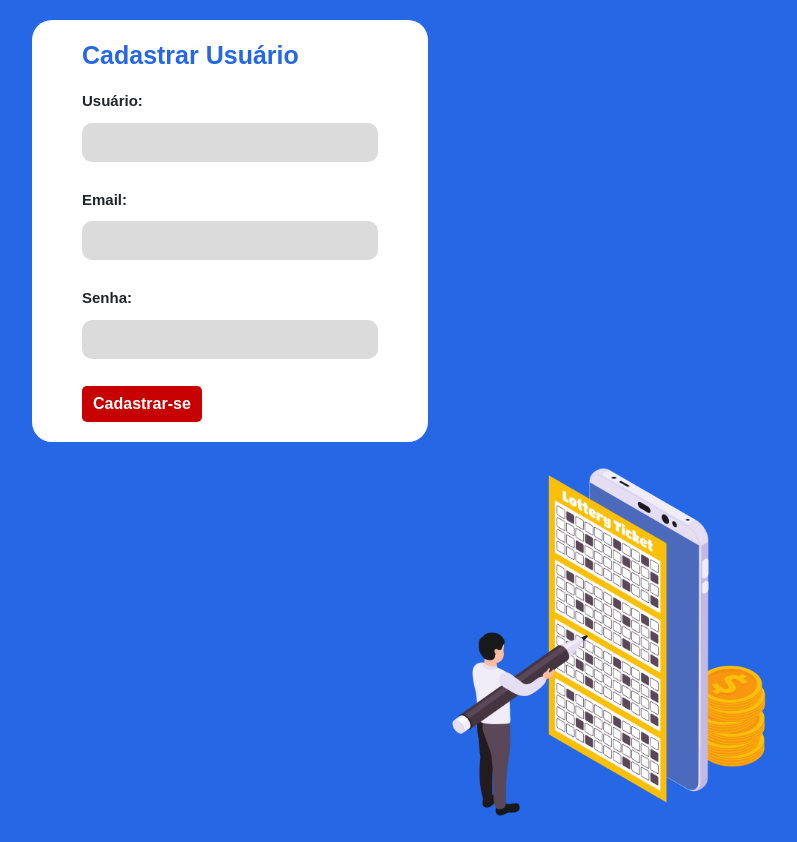
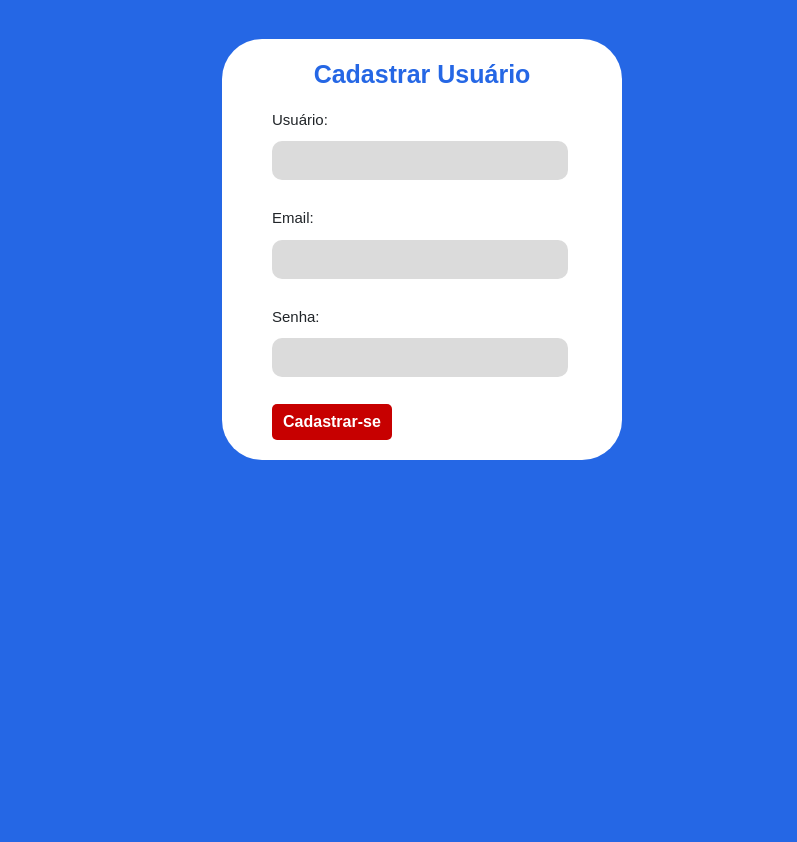
Before and after one commit to Odalag/SorteioS, a Django app: page /cadastro/ in a window 1280 px wide. Shown: the part 136-978 px from the top of the page, without its empty margins (218-1015 px from the left). After the commit the page ends 596 px from the top, so only its background shows below. Run offline with Django 4.2, Linux system fonts and the light colour scheme.

Commit message:
atualizações no cadastro

```diff
--- a/base/static/style.css
+++ b/base/static/style.css
@@ -41,12 +41,11 @@
   .form_cadastro {
     background-color: var(--color-white);
     max-width: 400px;
-    display: inline-block;
-    margin-top: 20px;
-    margin-left: 250px;
+    margin-top: 3%;
+    margin-left: auto;
+    margin-right: auto;
     padding: 20px 50px 20px 50px;
-    border-radius: 20px;
-    font-weight: bold;
+    border-radius: 40px;
     font-size: large;
   }
 
@@ -116,9 +115,11 @@
   .form_cadastro h1{
     font-weight: bold;
     font-size: 25px;
+    text-align: center;
+    font-family: inherit;
     color: var(--color-secundary);
-    font-family: Arial, Helvetica, sans-serif;
-    margin-bottom: 20px;  }
+    margin-bottom: 20px;
+  }
 
   .form_cadastro p {
     font-size: 15px;
--- a/base/templates/cadastro.html
+++ b/base/templates/cadastro.html
@@ -57,10 +57,6 @@
       </form>
       </div>
 
-      <div id="icon">
-        <img src="{% static 'images/2.png' %}" class="d-block w-100" alt="...">
-      </div>
-
     </div>
     <!-- Optional JavaScript -->
     <!-- jQuery first, then Popper.js, then Bootstrap JS -->
```
